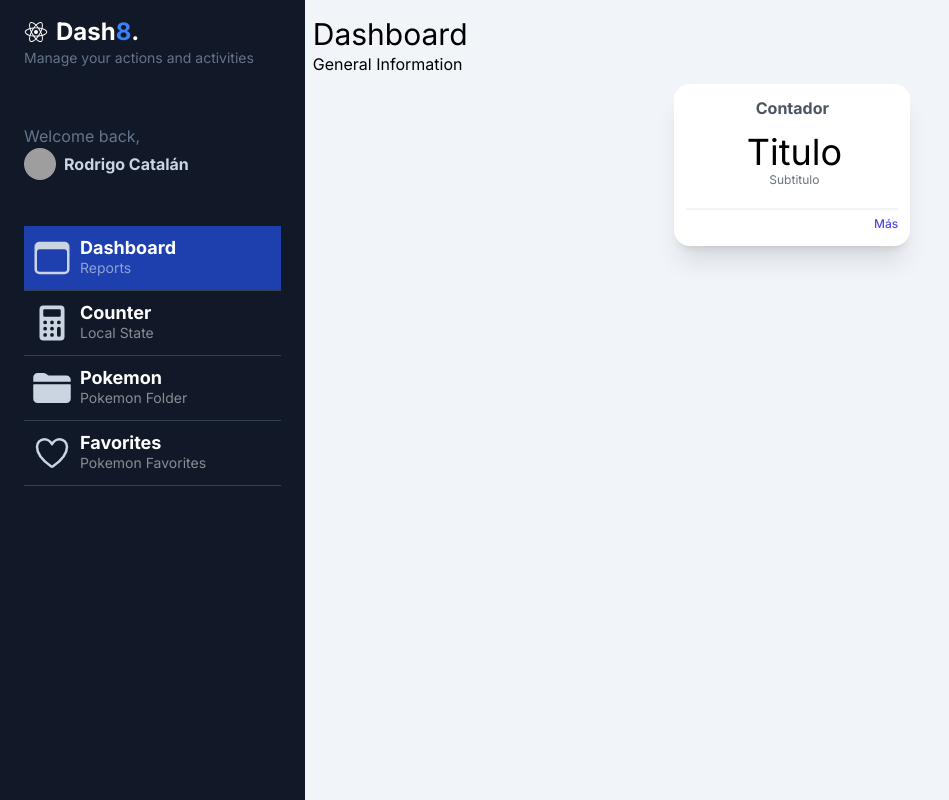
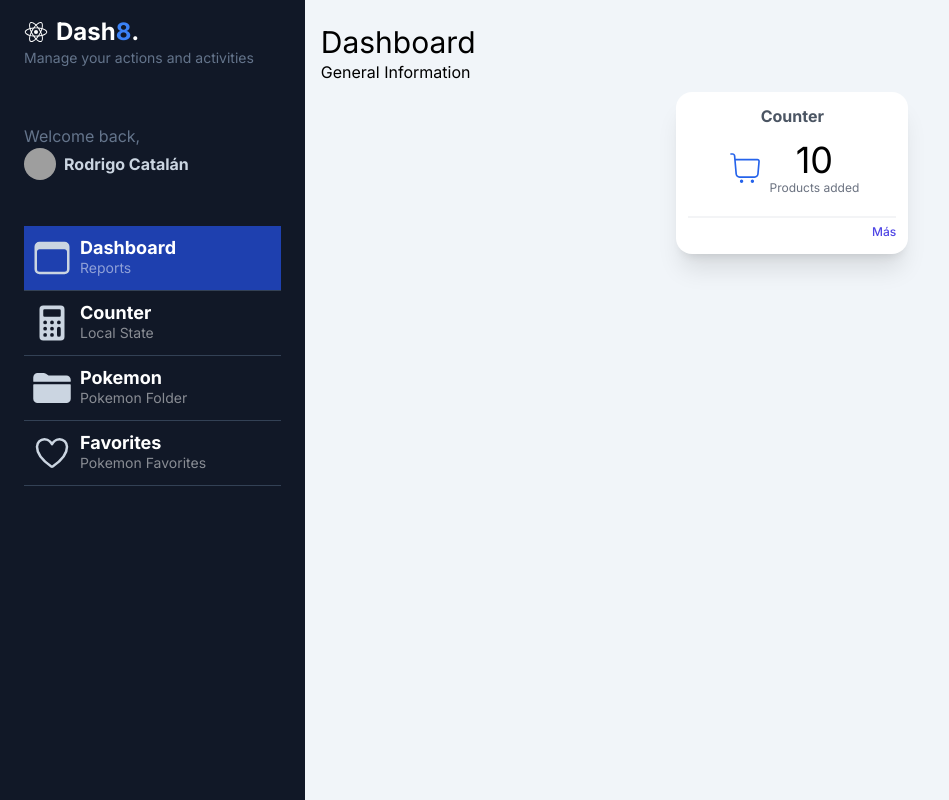
Before and after one commit to RodrigoSHL/my-dashboard-next, a Next.js app: page /dashboard/main in a window 1280 px wide. Shown: the whole page, without its empty margins (0-949 px from the left). Built offline with nearby package versions, Linux system fonts and the light colour scheme; grey boxes are pictures that could not be loaded.

Commit message:
FEAT: create shopping cart counter testing

```diff
--- a/src/app/dashboard/main/page.tsx
+++ b/src/app/dashboard/main/page.tsx
@@ -1,14 +1,14 @@
 import { SimpleWidget } from "@/components";
+import { WidgetsGrid } from '../../../components/dashboard/WidgetsGrid';
 
 
 export default function MainPage() {
   return (
-     <div className="text-black p-2">
+    <div className="text-black p-2 m-2">
       <h1 className="mt-2 text-3xl">Dashboard</h1>
       <span>General Information</span>
-       <div className="flex flex-wrap p-2 items-center justify-center">
-          <SimpleWidget />
-       </div>
+
+      <WidgetsGrid />
 
     </div>
   );
--- a/src/components/dashboard/SimpleWidget.tsx
+++ b/src/components/dashboard/SimpleWidget.tsx
@@ -1,29 +1,53 @@
+import Link from "next/link";
 import { IoCafeOutline } from "react-icons/io5"
 
-export const SimpleWidget = () => {
+
+interface Props {
+  title: string;
+  subtitle?: string;
+  icon?: React.ReactNode;
+  label?: string;
+  href?: string;
+}
+
+
+export const SimpleWidget = ({ title, subtitle, icon, label, href }: Props) => {
   return (
     <div className="bg-white shadow-xl p-3 sm:min-w-[25%] min-w-full  rounded-2xl border-1 border-gray-50 mx-2">
       <div className="flex flex-col">
-        <div>
-          <h2 className="font-bold text-gray-600 text-center">Contador</h2>
-        </div>
+        {
+          label && (
+            <div>
+              <h2 className="font-bold text-gray-600 text-center">{label}</h2>
+            </div>
+          )
+        }
+
         <div className="my-3">
           <div className="flex flex-row items-center justify-center space-x-1 ">
-            <div id="icon">
-              {/* Icono irá aquí */}
-              {/* <IoCafeOutline size={50} /> */}
-            </div>
+            {
+              icon
+            }
+
             <div id="temp" className="text-center">
-              <h4 className="text-4xl">Titulo</h4>
-              <p className="text-xs text-gray-500">Subtitulo</p>
+              <h4 className="text-4xl">{title}</h4>
+              {
+                subtitle && (
+                  <p className="text-xs text-gray-500">{subtitle}</p>
+                )
+              }
             </div>
           </div>
         </div>
 
-        <div className="w-full place-items-end text-right border-t-2 border-gray-100 mt-2">
-            <a href="#" className="text-indigo-600 text-xs font-medium">Más</a>
-        </div>
+        {href && (
+          <div className="w-full place-items-end text-right border-t-2 border-gray-100 mt-2">
+            <Link href={href ? href : '#'} className="text-indigo-600 text-xs font-medium">
+              Más
+            </Link>
+          </div>
 
+        )}
       </div>
     </div>
   )
--- /dev/null
+++ b/src/components/dashboard/WidgetsGrid.tsx
@@ -0,0 +1,17 @@
+"use client";
+
+import React from 'react'
+import { SimpleWidget } from './SimpleWidget'
+import { useAppSelector } from '@/store'
+import { CiShoppingCart } from "react-icons/ci";
+
+export const WidgetsGrid = () => {
+
+    const { count } = useAppSelector(state => state.counter)
+    return (
+        <div className="flex flex-wrap p-2 items-center justify-center">
+            <SimpleWidget title={count.toString()} subtitle={'Products added'} icon={<CiShoppingCart size={40} className='text-blue-600' />
+            } label={'Counter'} href={'/dashboard/counter'} />
+        </div>
+    )
+}
```
Lines whose indentation alone changed are shown as unchanged.
